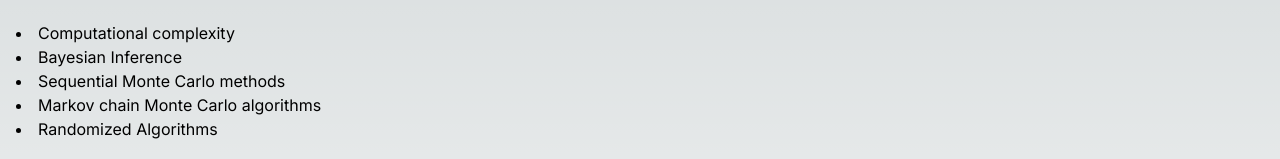
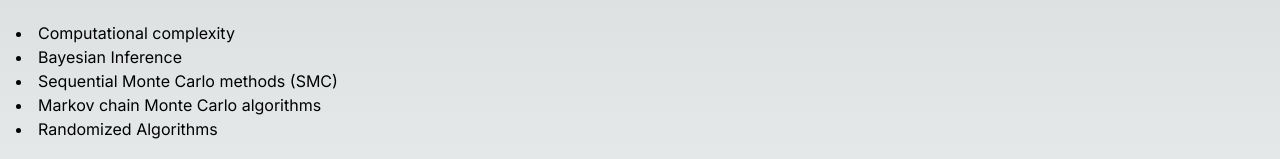
Before and after one commit to bassimeledath/joe-website, a Next.js app: page /research in a window 1280 px wide. Shown: the part 139-298 px from the top of the page. Built offline with nearby package versions, Linux system fonts and the light colour scheme.

Commit message:
Added description of SMC

```diff
--- a/config.js
+++ b/config.js
@@ -15,7 +15,7 @@ const config = {
   researchInterests: [
     "Computational complexity",
     "Bayesian Inference",
-    "Sequential Monte Carlo methods",
+    "Sequential Monte Carlo methods (SMC)",
     "Markov chain Monte Carlo algorithms",
     "Randomized Algorithms"
   ],
```
